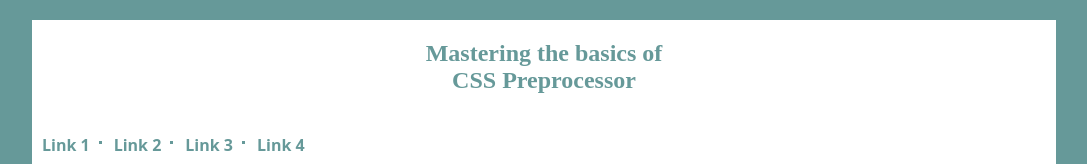
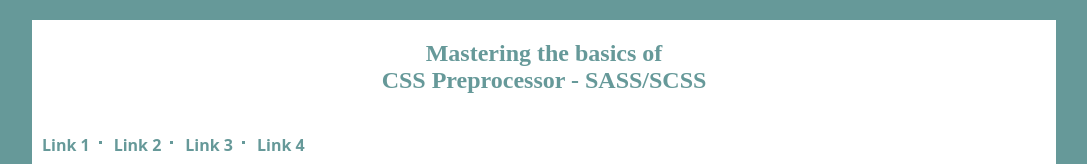
Before and after one commit to gsws12/git, a plain HTML site: page index.html in a window 1280 px wide. Shown: the top 164 px of the page, without its empty margins (96-1183 px from the left). Drawn offline with Linux system fonts and the light colour scheme.

Commit message:
Changed title

```diff
--- a/index.html
+++ b/index.html
@@ -10,7 +10,7 @@
     <body>
         <div class="container">
             <header>
-                <h2 class="heading">Mastering the basics of <br>CSS Preprocessor</h1>
+                <h2 class="heading">Mastering the basics of <br>CSS Preprocessor - SASS/SCSS</h1>
             </header>
             <nav>
                 <ul>
```
